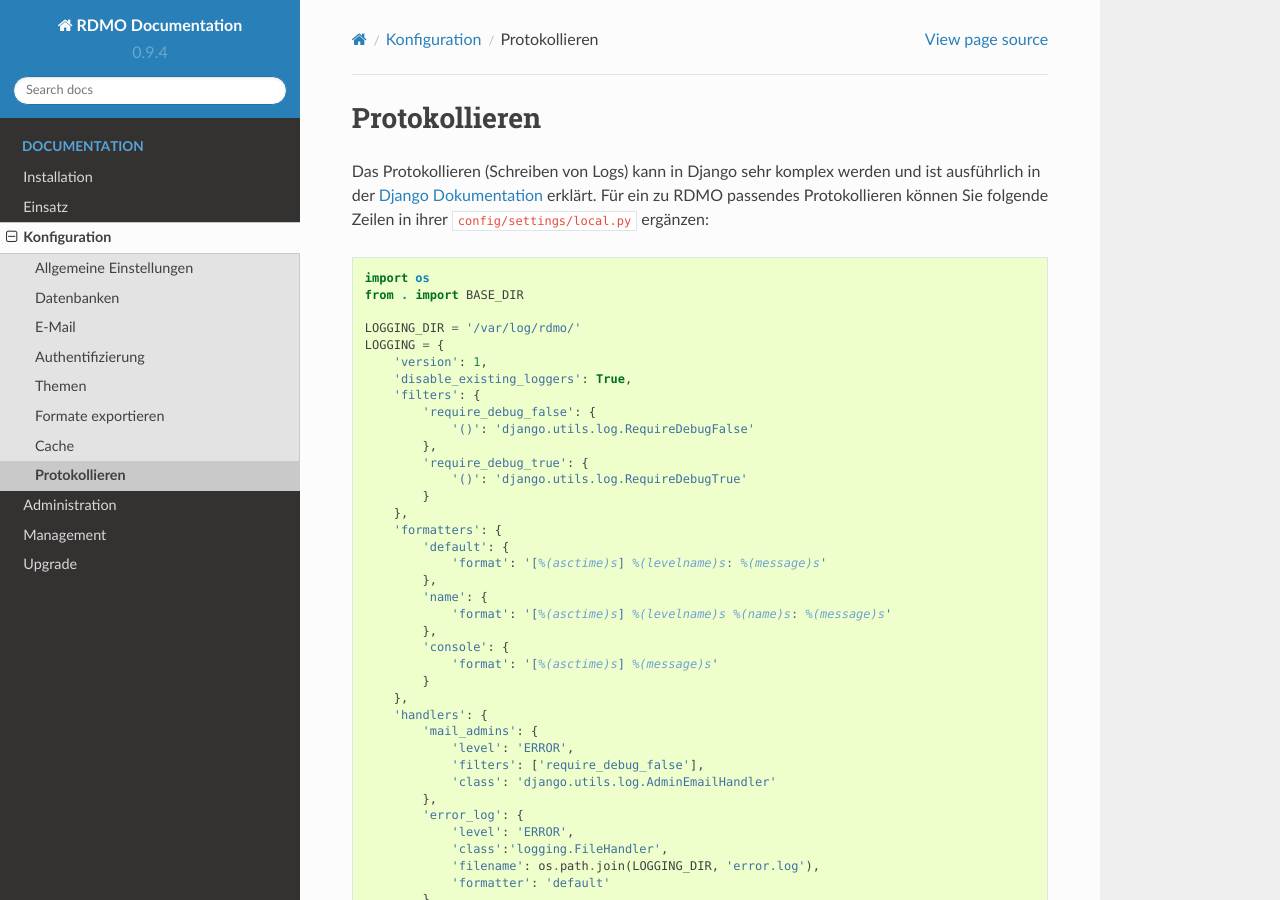
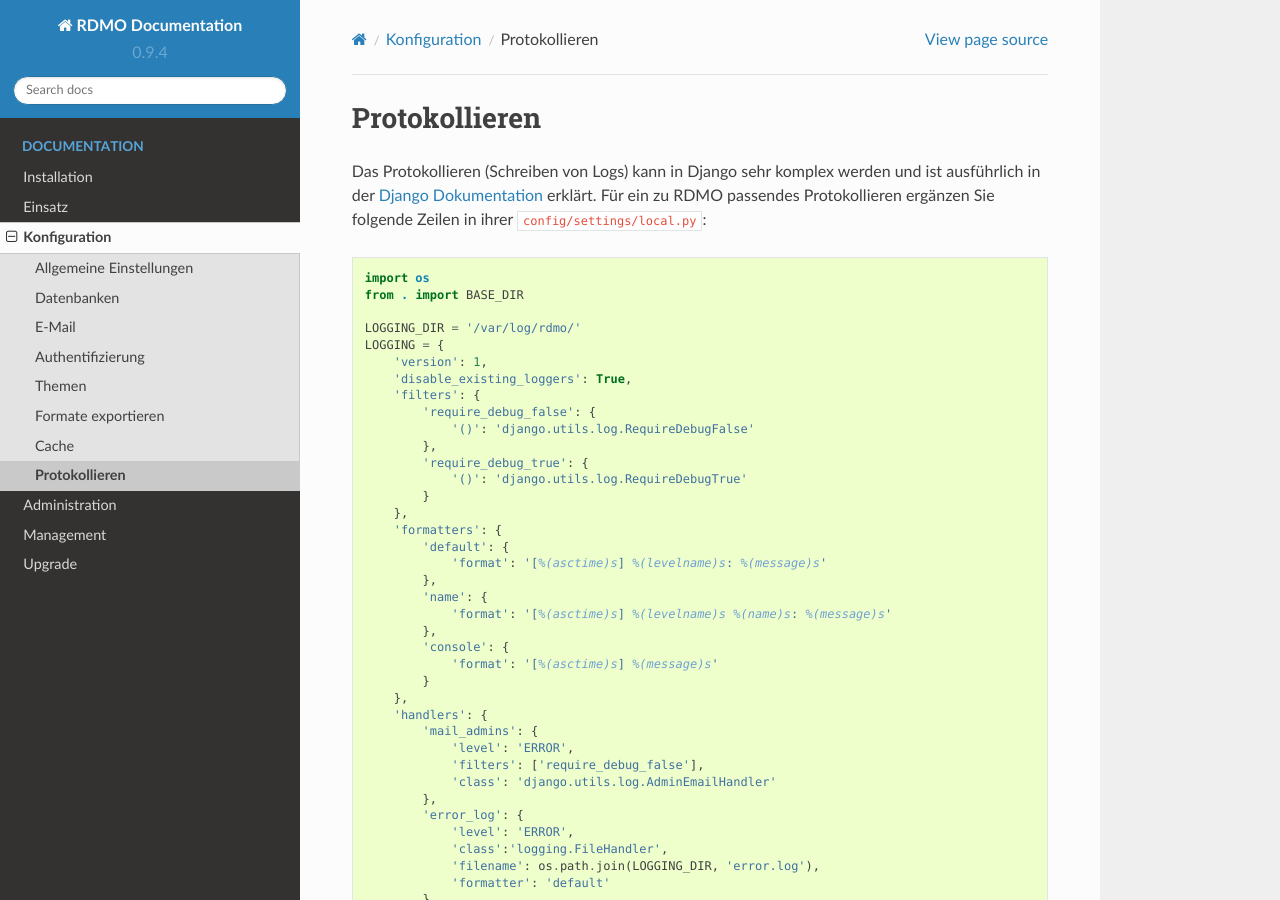
Before and after one commit to rdmorganiser/rdmo-docs-de, a Sphinx documentation site: the page built from docs/configuration/logging.rst, in a window 1280 px wide and 900 px high. Built offline with Sphinx 7.4.7 and the Read the Docs theme 2.0.0, drawn with Linux system fonts in a browser that asks for light colours; some of the changed text lies outside the part shown.

Commit message:
Update logging.rst

```diff
--- a/docs/configuration/logging.rst
+++ b/docs/configuration/logging.rst
@@ -1,7 +1,7 @@
 Protokollieren
 --------------
 
-Das Protokollieren (Schreiben von Logs) kann in Django sehr komplex werden und ist ausführlich in der `Django Dokumentation <https://docs.djangoproject.com/en/1.11/topics/logging/>`_ erklärt. Für ein zu RDMO passendes Protokollieren können Sie folgende Zeilen in ihrer ``config/settings/local.py`` ergänzen:
+Das Protokollieren (Schreiben von Logs) kann in Django sehr komplex werden und ist ausführlich in der `Django Dokumentation <https://docs.djangoproject.com/en/1.11/topics/logging/>`_ erklärt. Für ein zu RDMO passendes Protokollieren ergänzen Sie folgende Zeilen in ihrer ``config/settings/local.py``:
 
 .. code:: python
 
```
Also changed, not shown: other parts of docs/configuration/logging.rst (+1 -1 lines).
